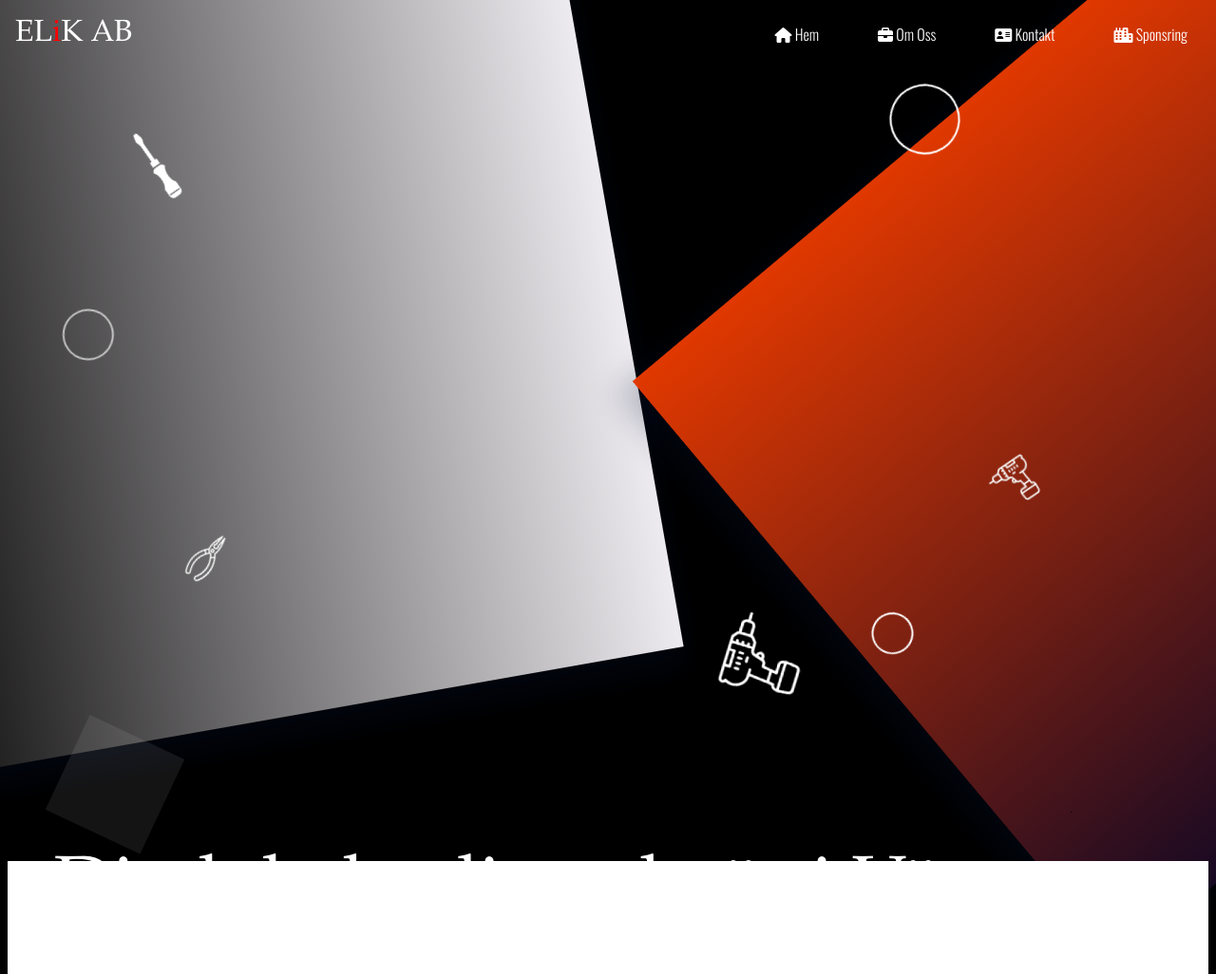
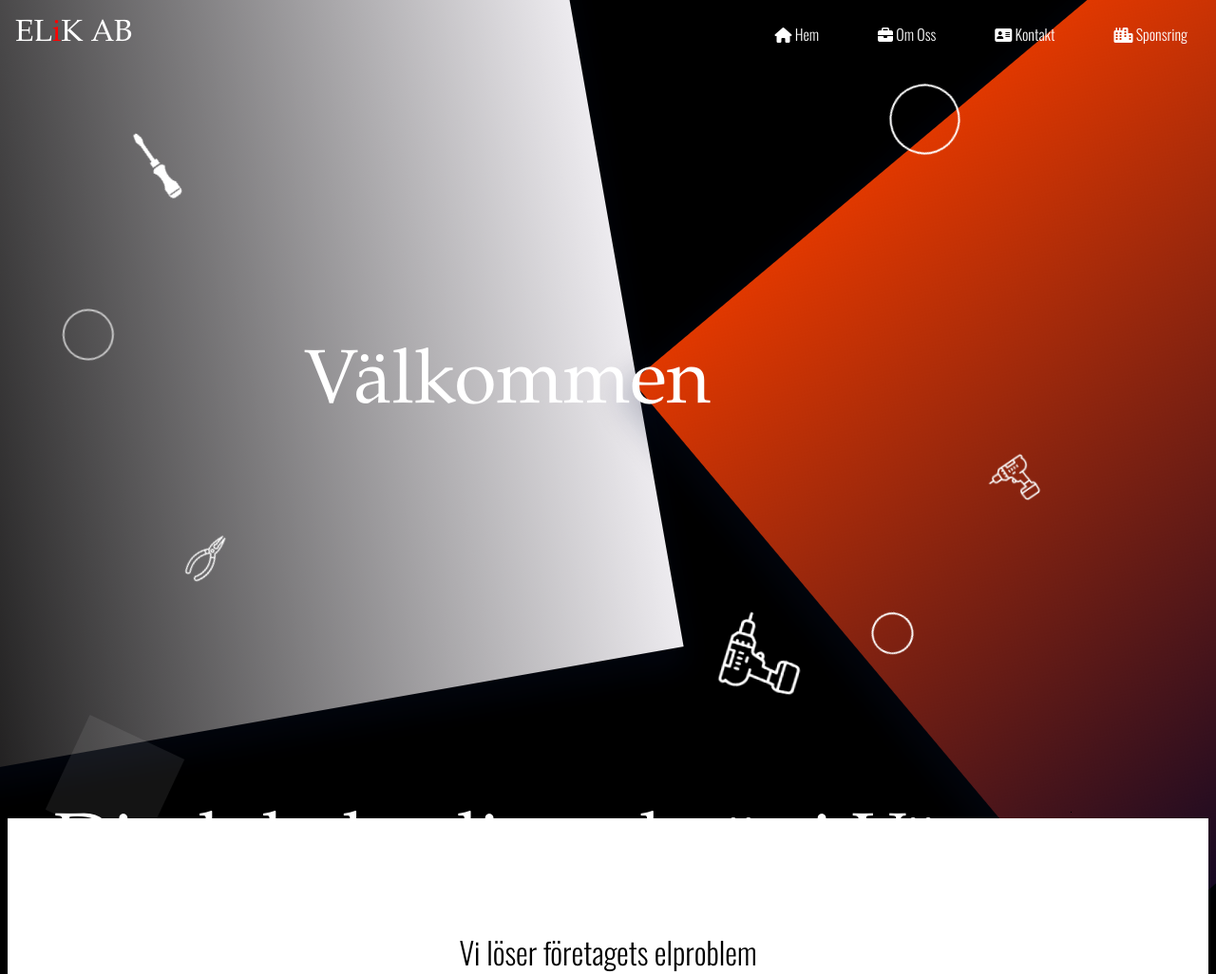
Before and after one commit to Legendarycentaur/ElikAB_webpage, a PHP site: page /startsida.html in a window 1280 px wide; the page is wider, and only the part inside the window is pictured. Shown: the top 1026 px of that part at 95% size. Run offline with PHP 8.4, Linux system fonts and the light colour scheme; some libraries are stand-ins or nearby versions.

Commit message:
fixed start screen 4.0.2

```diff
--- a/startsida.html
+++ b/startsida.html
@@ -57,10 +57,12 @@
 <div class="space"></div>
   <div class="jumbotronstartsida">
     <div class="container rounded mx-auto d-block">
-<div class="jumbotronText">
-      <h1 class="display-1 mb-4 ">
+<div class="jumbotronSpace">
+
+      <h1 class="jumbotronText">
         Välkommen
       </h1>
+
 </div>
 
   <div class="textdel">
--- a/style.css
+++ b/style.css
@@ -479,13 +479,19 @@ h2{
   transform: rotate(-40deg);
 }
 
-.jumbotronText {
+.jumbotronSpace {
 
   justify-content: center;
   border: 0px solid rgb(255, 255, 255);
-  z-index: 100;
+  z-index: 0;
   height: 100vh;
 
+}
+.jumbotronText {
+  position:absolute;
+  color: #fff;
+  top: 40%;
+  left: 25vW;
 }
 .jumbotronstartsida h1 {
   color: rgb(255, 255, 255);
```
